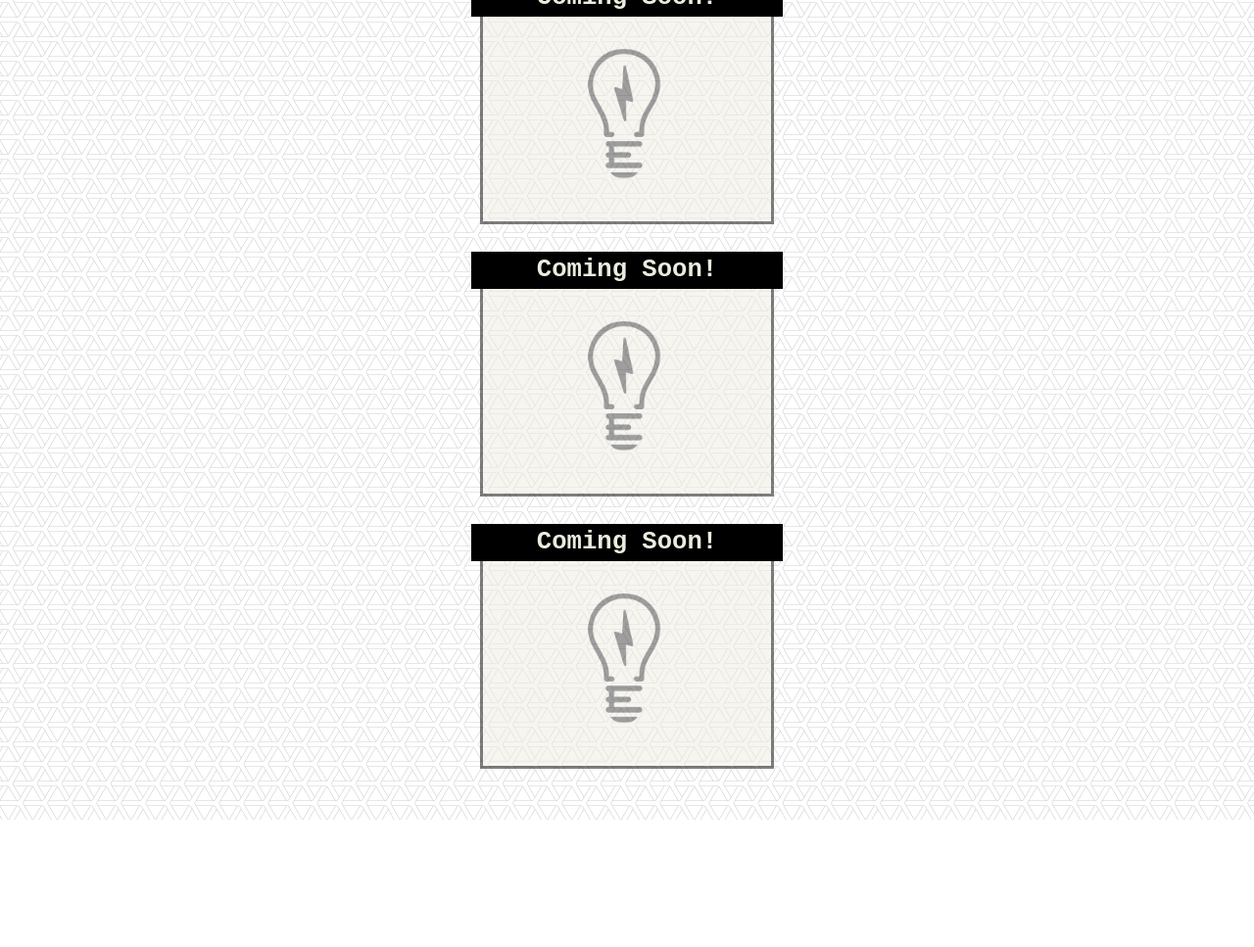
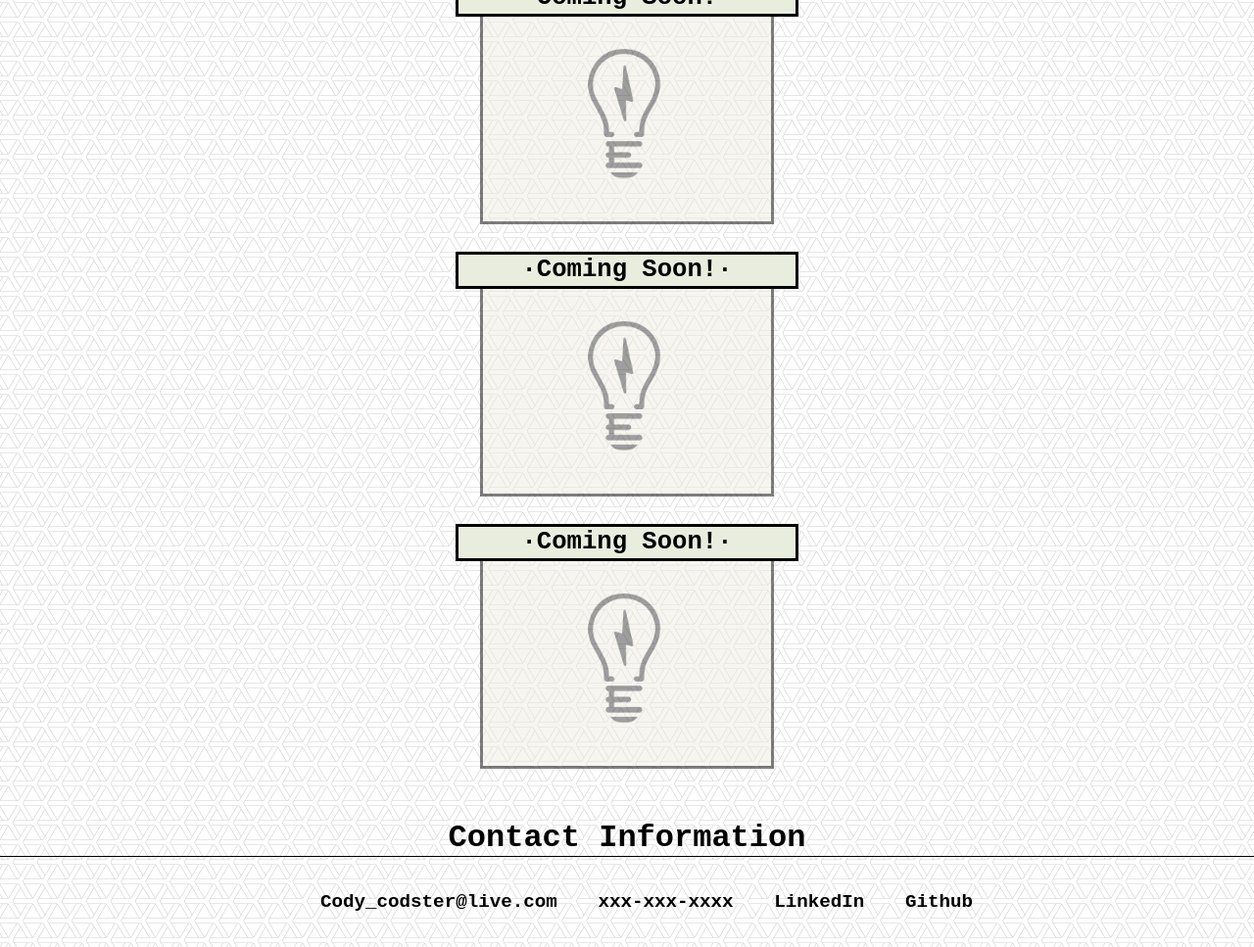
Before and after one commit to Ccooper9893/Codys-Portfolio-Landing-Page, a plain HTML site: page index.html in a window 1280 px wide. Shown: the part 1757-2724 px from the top of the page at 98% size. Before the commit the page ends 2594 px from the top, so only its background shows below. Drawn offline with Linux system fonts and the light colour scheme.

Commit message:
Added a footer that displays contact information

```diff
--- a/assets/css/style.css
+++ b/assets/css/style.css
@@ -138,8 +138,8 @@ a[data-p1]::before, a[data-p234]::before {
     position: absolute;
     content:attr(data-p1);
     z-index: 1;
-    background-color: var(--primary-color01);
-    color: var(--secondary-color01);
+    background-color: var(--secondary-color01);
+    color: var(--primary-color01);
     font-size: 2vw;
     bottom: 95%;
     font-weight: bold;
@@ -151,6 +151,41 @@ a[data-p234]::before {
     content: attr(data-p234);
     padding: 0.1vw 5vw 0.1vw 5vw;
 }
+
+/*---------------- Footer(Contact Information) ---------------- */
+
+.Cinfo {
+    display: flex;
+    justify-content: center;
+    border-bottom: 0.1rem solid var(--primary-color01);
+    font-size: 200%;
+    margin: 0;
+}
+
+footer {
+    display: flex;
+    justify-content: center;
+    flex-wrap: wrap;
+}
+
+footer ul {
+    word-spacing: 2rem;
+}
+
+footer ul li {
+    display: inline-flex;
+    color: var(--primary-color01);
+    font-size: 120%;
+    font-weight:bolder;
+}
+
+footer ul li a {
+    text-decoration: none;
+    color: var(--primary-color01);
+    font-weight:bolder;
+}
+
+
 
 /* ----------------Media Queries---------------- */
 @media screen and (max-width: 725px) {
@@ -168,17 +203,37 @@ a[data-p234]::before {
 }
 
 @media screen and (max-width: 425px) {
-    main {
-        font-size: 3vw;
-        text-align: center;
-    }
-
     header ul {
         display: flex;
         flex-direction: column;
         text-align: center;
         justify-content: center;
         gap: 1vw;
+    }
 
+    header ul li a {
+        font-size: 4vw;
     }
+
+    main {
+        font-size: 5vw;
+        text-align: center;
+    }
+
+    main img {
+        width: 70%;
+    }
+
+    #dsp {
+        display: none;
+    }
+
+    .project1 img {
+        width: 84%;
+    }
+
+    .project234 img {
+        width: 40%;
+    }
+
 }
--- a/index.html
+++ b/index.html
@@ -24,7 +24,7 @@
     <!-- About Me -->
     <main>
       <h1 class="name"><span>C</span>ody C<span>ooper</span></h1>
-      <h4>Woodworker - Fisherman - Coder - Shredder</h4>
+      <h4>Woodworker - Fisherman - Coder <span id="dsp">-</span> Shredder</h4>
       <img src="assets/images/ProfilePic.png" alt="Profile picture of myself" width="35%">
       <h3 id="About_me">About Me</h3>
       <p><span>Hello and welcome!</span> My name is Cody Cooper and I am a full stack web developer. Having have a plethora
@@ -36,27 +36,39 @@
 
       <!-- Projects -->
       <section class="project1">
-      <a href="https://ccooper9893.github.io/Refactored-Horiseon-Webpage/" target="_blank" data-p1="Refactoring">
+      <a href="https://ccooper9893.github.io/Refactored-Horiseon-Webpage/" target="_blank" data-p1="&#183Refactoring&#183">
         <img src="assets/images/Horiseon.png" alt="Picture of the refactored horiseon webpage" class="hori">
         </a>
       </section>
 
       <section class="project234">
-      <a href="Coming soon" target="_blank" data-p234="Coming Soon!">
+      <a href="Coming soon" target="_blank" data-p234="&#183Coming Soon!&#183">
         <img src="assets/images/lightbulb.jpg" alt="Image of a lightbulb logo" class="lightbulb">
       </a>
 
-      <a href="Coming soon" target="_blank" data-p234="Coming Soon!">
+      <a href="Coming soon" target="_blank" data-p234="&#183Coming Soon!&#183">
         <img src="assets/images/lightbulb.jpg" alt="Image of a lightbulb logo" class="lightbulb">
       </a>
 
-      <a href="Coming soon" target="_blank" data-p234="Coming Soon!">
+      <a href="Coming soon" target="_blank" data-p234="&#183Coming Soon!&#183">
         <img src="assets/images/lightbulb.jpg" alt="Image of a lightbulb logo" class="lightbulb">
       </a>
 
-      <a href="Coming soon" target="_blank" data-p234="Coming Soon!">
+      <a href="Coming soon" target="_blank" data-p234="&#183Coming Soon!&#183">
         <img src="assets/images/lightbulb.jpg" alt="Image of a lightbulb logo" class="lightbulb">
       </a>
       </section>
 
+      <!--Contact Information Footer-->
+
+      <h3  id="Contact" class="Cinfo">Contact Information</h3>
+      <footer>
+        <ul>
+          <li><p>Cody_codster@live.com</p></li>
+          <li><p>xxx-xxx-xxxx</p></li>
+          <li><a href="https://linkedin.com/in/cody-cooper-090a42198" target="_blank">LinkedIn</a></li>
+          <li><a href="https://github.com/Ccooper9893" target="_blank">Github</a></li>
+        </ul>
+      </footer>
+
   </body>
```
